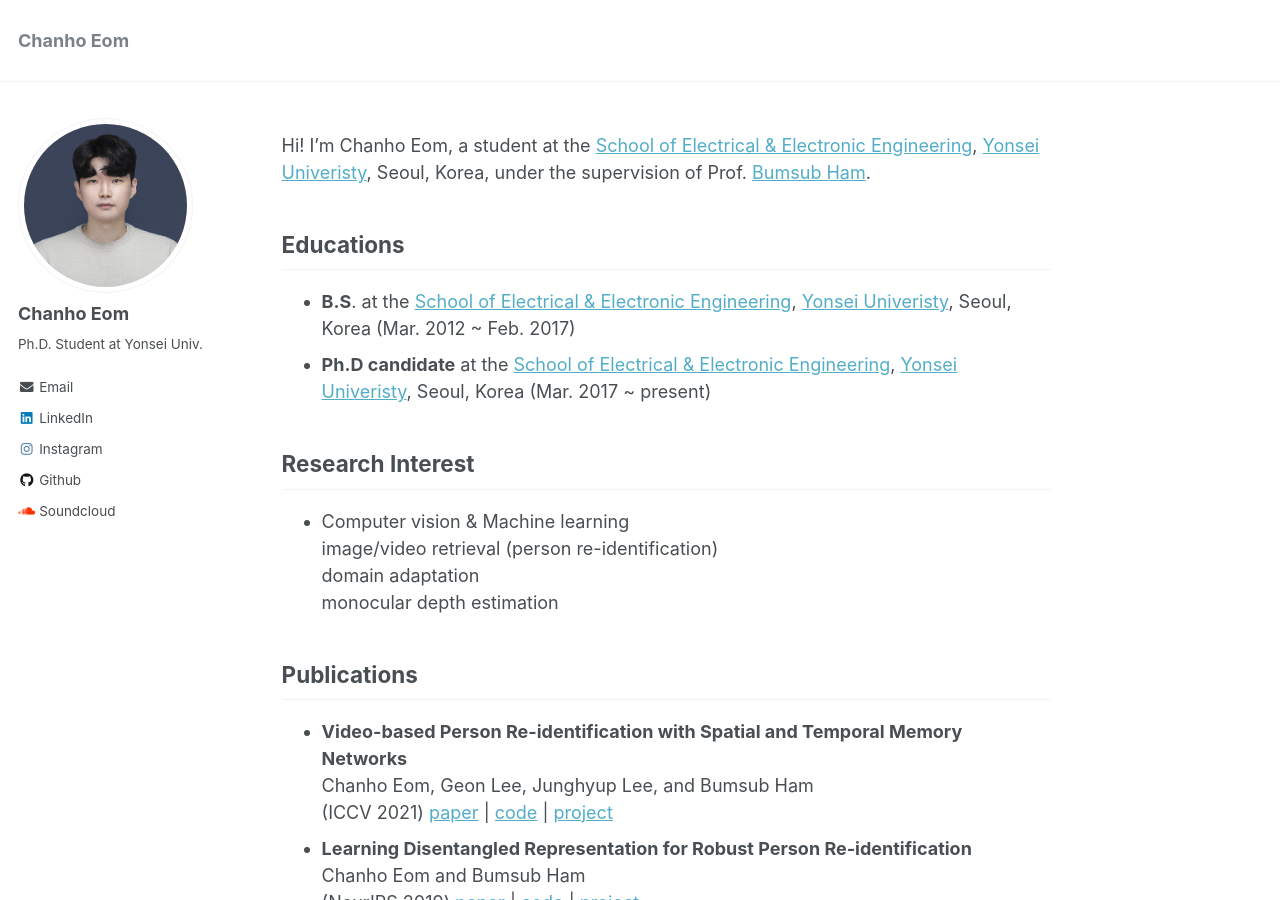
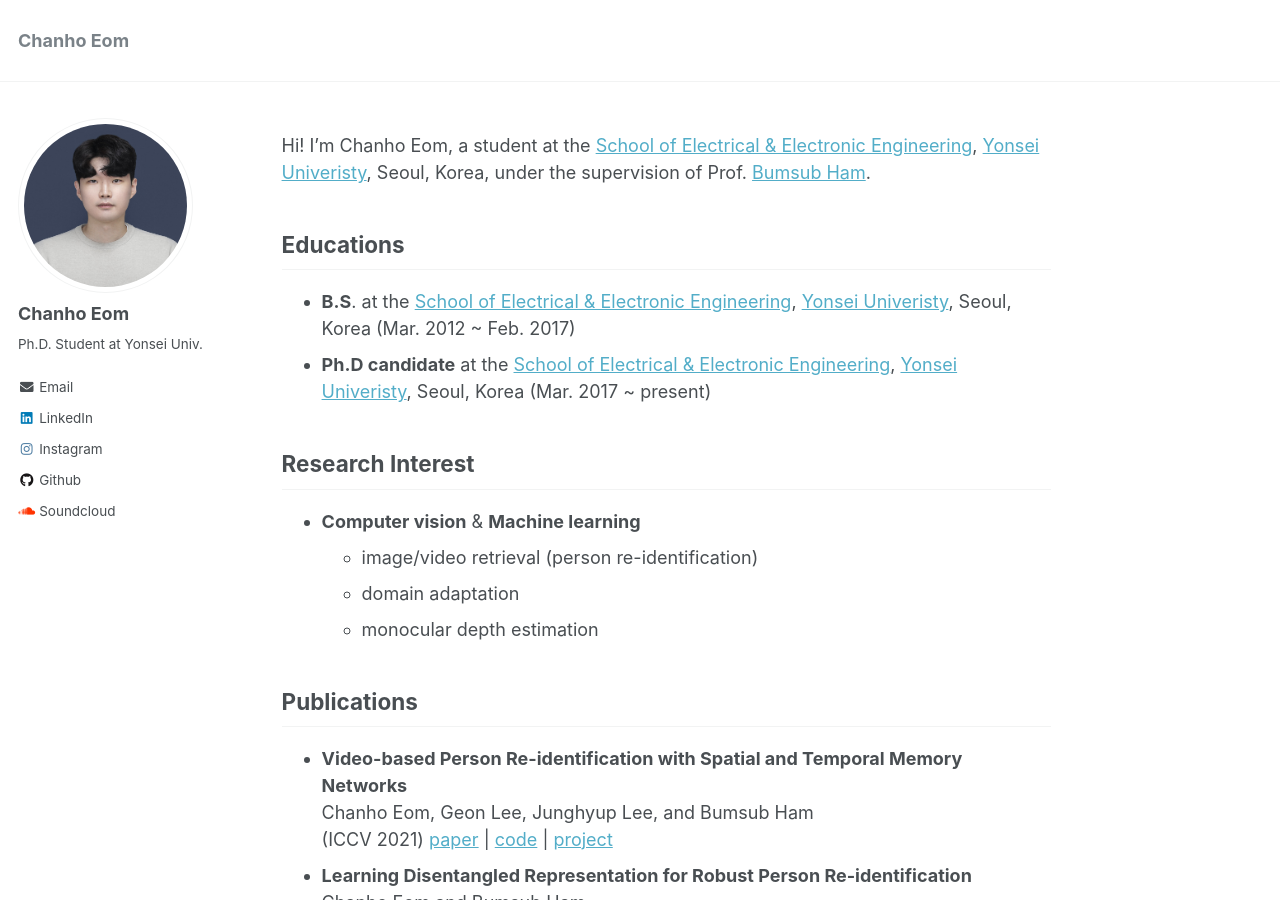
Before and after one commit to chanhoeom/chanhoEom.github.io, a Jekyll site: the page built from _pages/about.md, in a window 1280 px wide and 900 px high. Built offline with Jekyll 4.4.1, drawn with Linux system fonts in a browser that asks for light colours.

```diff
--- a/_pages/about.md
+++ b/_pages/about.md
@@ -17,10 +17,10 @@ Hi! I'm Chanho Eom, a student at the [School of Electrical & Electronic Engineer
 * **Ph.D candidate** at the [School of Electrical & Electronic Engineering](http://ee.yonsei.ac.kr/ee_en/index.do), [Yonsei Univeristy](https://www.yonsei.ac.kr/en_sc/), Seoul, Korea (Mar. 2017 ~ present)
 
 ## Research Interest
-* Computer vision & Machine learning
-  image/video retrieval (person re-identification)
-  domain adaptation
-  monocular depth estimation
+* **Computer vision** & **Machine learning**
+  - image/video retrieval (person re-identification)
+  - domain adaptation
+  - monocular depth estimation
 
 ## Publications
 * **Video-based Person Re-identification with Spatial and Temporal Memory Networks**
```
